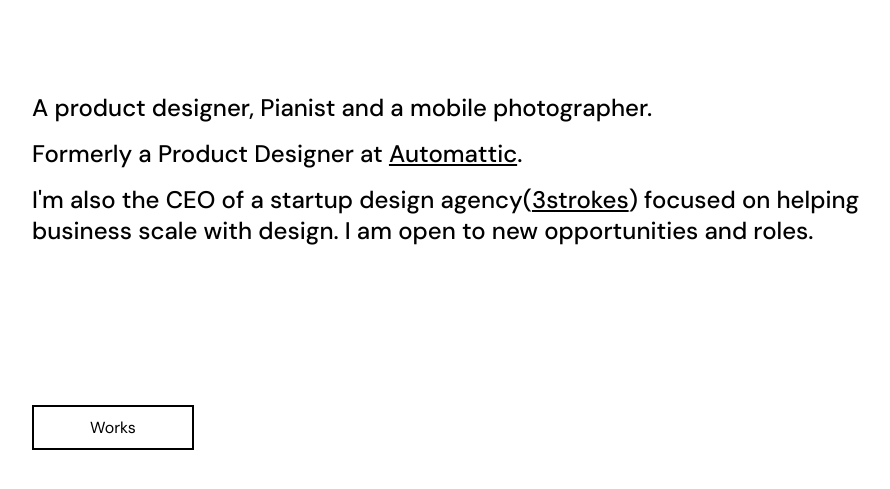
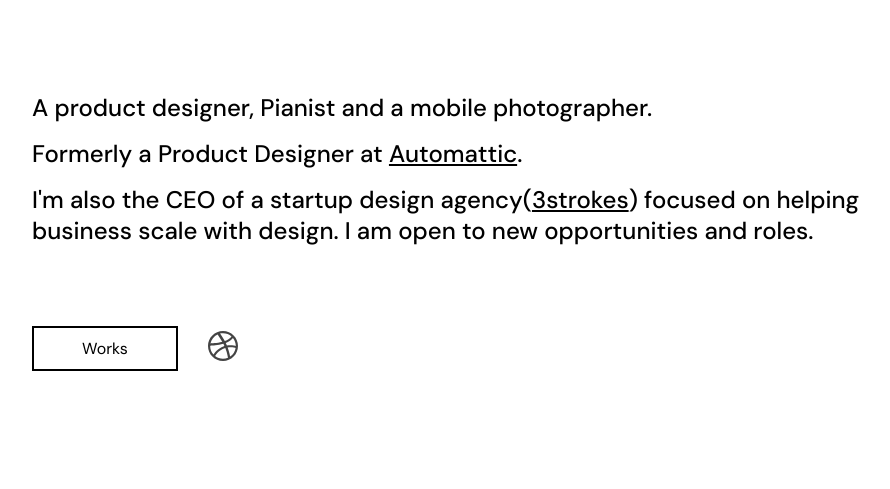
Before and after one commit to iamuchejude/gideonoladimeji.com, a Gatsby site: page / in a window 1280 px wide. Shown: the part 163-652 px from the top of the page, without its empty margins (158-1048 px from the left). Built offline with nearby package versions, Linux system fonts and the light colour scheme; Gatsby itself is replaced by a stand-in of ours.

Commit message:
ft: add link to dribbble

```diff
--- a/src/pages/index.js
+++ b/src/pages/index.js
@@ -15,14 +15,36 @@
     <Text>
       I'm also the CEO of a startup design agency(<a href="http://3strokes.design" target="_blank" rel="noreferrer noopener">3strokes</a>) focused on helping business scale with design. I am open to new opportunities and roles.
     </Text>
+    <Foot>
       <a
         href="https://medium.com/gideon-case-studies"
         target="_blank"
         rel="noopener noreferrer"
         role="button"
       >
-      <Button marginTop>Works</Button>
+        <Button>Works</Button>
       </a>
+      <a
+        href="https://dribbble.com/scalarbane"
+        target="_blank"
+        rel="noopener noreferrer"
+        role="button"
+      >
+        <svg
+          width="30"
+          height="30"
+          viewBox="0 0 100 100"
+          fill="none"
+          xmlns="http://www.w3.org/2000/svg"
+        >
+          <path
+          fillRule="evenodd"
+          clipRule="evenodd"
+          d="M50 0C22.397 0 0 22.397 0 50C0 77.603 22.397 100 50 100C77.5488 100 100 77.603 100 50C100 22.397 77.5488 0 50 0ZM83.026 23.0477C88.9913 30.3145 92.5705 39.5879 92.679 49.6204C91.269 49.3492 77.1692 46.4751 62.961 48.2646C62.6356 47.5597 62.3644 46.8004 62.0391 46.0412C61.1714 43.9805 60.1952 41.8655 59.2191 39.859C74.9458 33.4599 82.1041 24.2408 83.026 23.0477ZM50 7.37527C60.846 7.37527 70.7701 11.4425 78.308 18.1128C77.5488 19.1974 71.0954 27.82 55.9111 33.5141C48.9154 20.6616 41.1605 10.141 39.9675 8.5141C43.167 7.75488 46.5293 7.37527 50 7.37527ZM31.833 11.3883C32.9718 12.9067 40.564 23.4816 47.6681 36.0629C27.7115 41.3774 10.0868 41.269 8.18872 41.269C10.9544 28.0369 19.9024 17.0282 31.833 11.3883ZM7.26681 50.0542C7.26681 49.6204 7.26681 49.1866 7.26681 48.7527C9.11063 48.8069 29.8265 49.0781 51.1388 42.679C52.3861 45.0651 53.5249 47.5054 54.6095 49.9458C54.0672 50.1085 53.4707 50.2712 52.9284 50.4338C30.9111 57.538 19.1974 76.9523 18.2213 78.5792C11.4425 71.0412 7.26681 61.0087 7.26681 50.0542ZM50 92.7332C40.1302 92.7332 31.0195 89.3709 23.8069 83.731C24.5662 82.1584 33.243 65.4555 57.321 57.0499C57.4295 56.9957 57.4837 56.9957 57.5922 56.9414C63.6117 72.5054 66.0521 85.5748 66.7028 89.3167C61.551 91.5401 55.9111 92.7332 50 92.7332ZM73.807 85.4122C73.3731 82.8091 71.0955 70.3362 65.5098 54.9892C78.9046 52.8742 90.6182 56.3449 92.0824 56.833C90.2386 68.7093 83.4056 78.9588 73.807 85.4122Z"
+          fill="#444" />
+        </svg>
+      </a>
+    </Foot>
   </Layout>
 );
 
@@ -45,24 +67,36 @@
 
 const Button = styled.button`
   border: 2px solid #000;
-  padding: 10px 3.5em;
+  padding: 10px 3em;
   background: #fff;
   cursor: pointer;
   font-size: 16px;
+  margin-right: 30px;
 
   &:hover {
     background: #000;
     color: #fff;
     transition: .5s linear background-color;
   }
+`;
 
-  ${props => props.marginTop && css`
-    margin-top: 9em;
+const Foot = styled.div`
+  display: flex;
+  align-items: center;
+  margin-top: 5em;
 
   @media (max-width: 600px) {
-      margin-top: 6em;
+    margin-top: 3em;
   }
-  `}
+
+  svg {
+    &:hover {
+      path {
+        transition: .5s ease-in-out fill;
+        fill: #ea4c89;
+      }
+    }
+  }
 `;
 
 export default Index;
```
Lines whose indentation alone changed are shown as unchanged.
